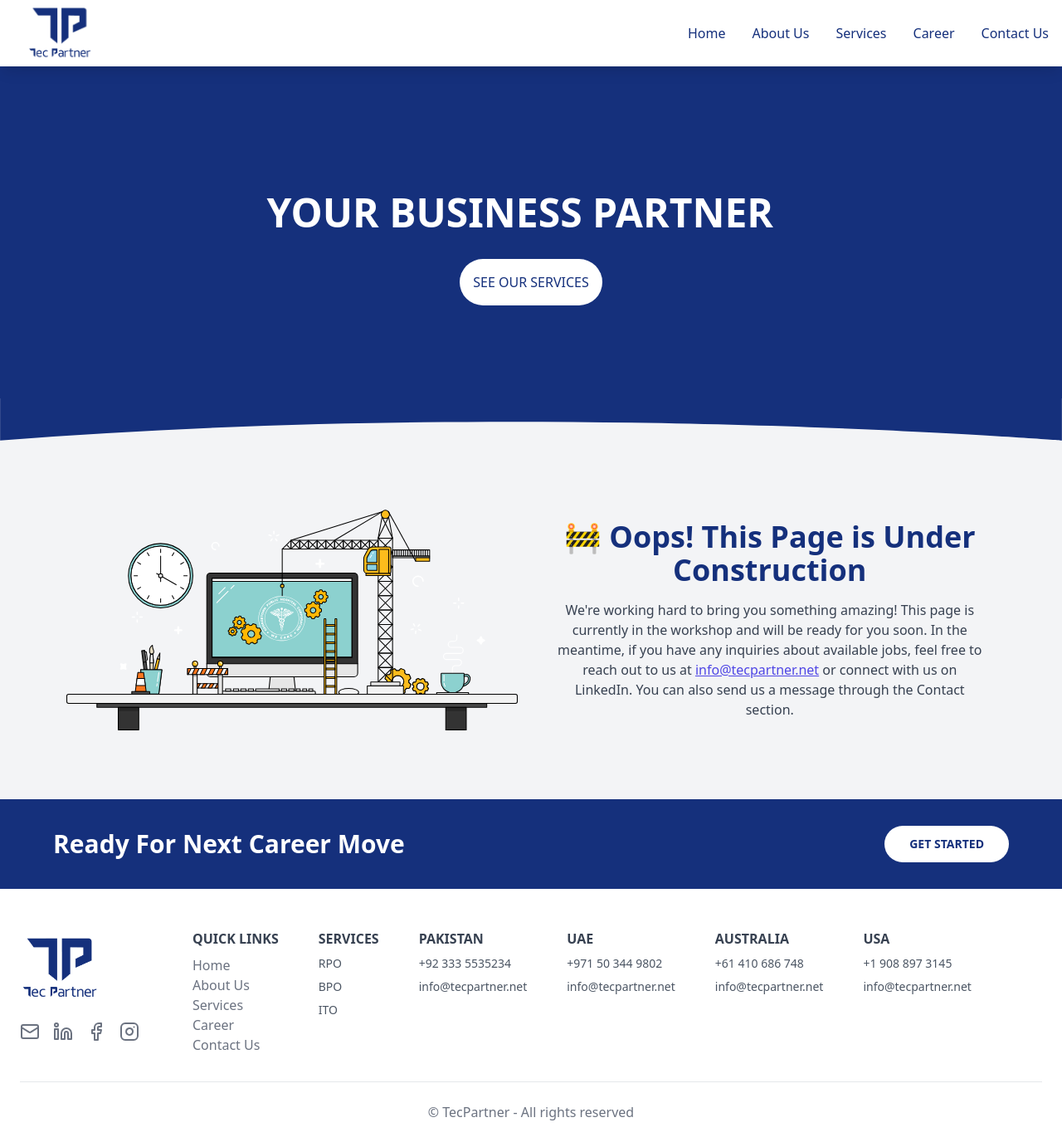
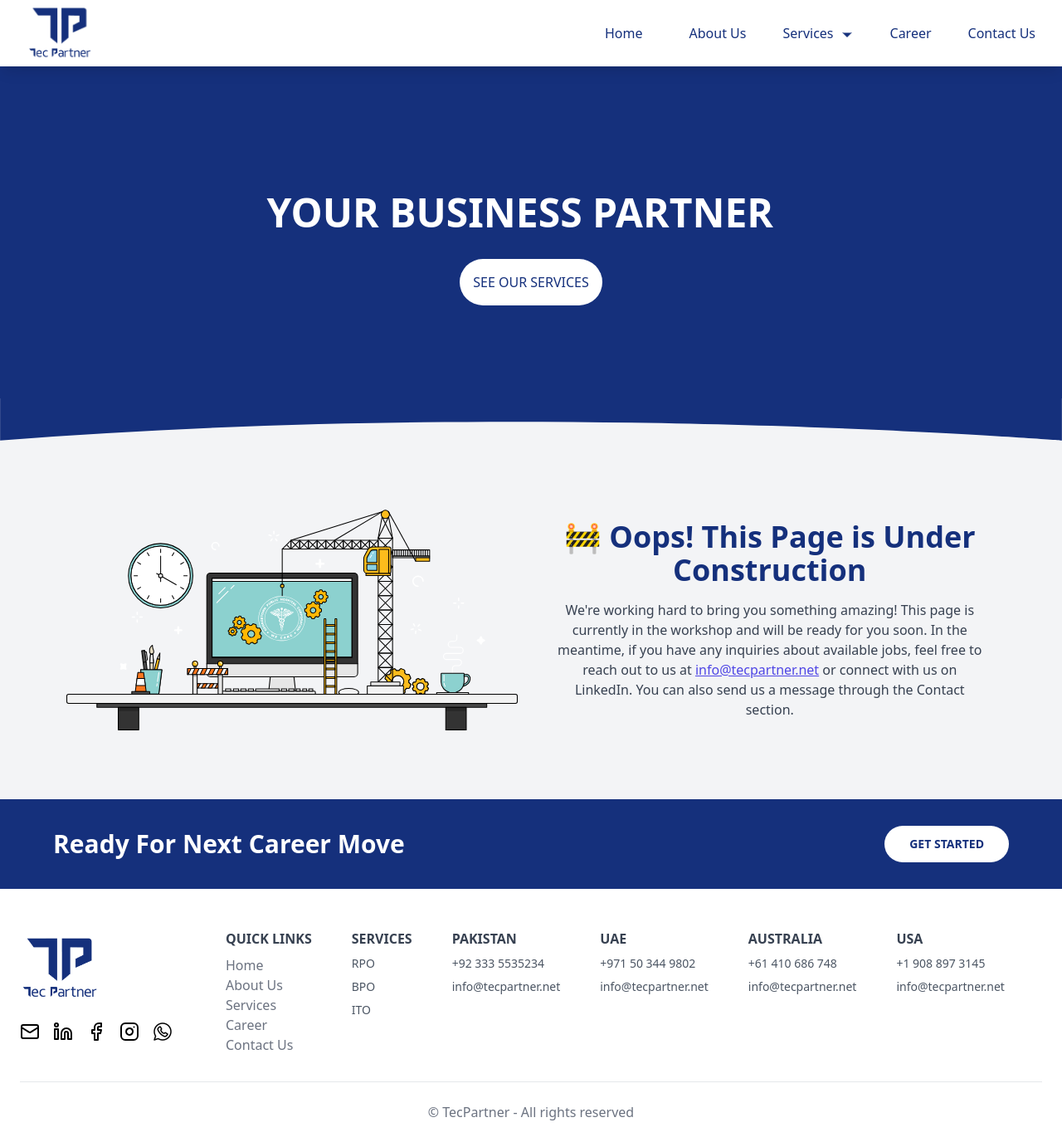
Before and after one commit to anees-tech/TecPartner, a React (Create React App) app: page /Career in a window 1280 px wide. Shown: the whole page at 83% size. Built offline with nearby package versions, Linux system fonts and the light colour scheme.

Commit message:
whatsapp api

```diff
--- a/src/components/Footer.jsx
+++ b/src/components/Footer.jsx
@@ -15,7 +15,9 @@
               <div>
                 <div className="flex my-4 gap-4 text-gray-500">
                   <a
-                    href="#"
+                    href="mailto:info@tecpartner.net"
+                    target="_blank"
+                    rel="noopener noreferrer"
                     className="hover:text-gray-700 hover:underline flex gap-2"
                   >
                     <svg
@@ -23,6 +25,7 @@
                       width="24"
                       height="24"
                       viewBox="0 0 24 24"
+                      color="black"
                       fill="none"
                       stroke="currentColor"
                       stroke-width="2"
@@ -36,11 +39,14 @@
                   </a>
 
                   <a
-                    href="#"
+                    href="https://www.linkedin.com/company/tec-partner/"
+                    target="_blank"
+                    rel="noopener noreferrer"
                     className="hover:text-gray-700 hover:underline flex gap-2"
                   >
                     <svg
                       xmlns="http://www.w3.org/2000/svg"
+                      color="black"
                       width="24"
                       height="24"
                       viewBox="0 0 24 24"
@@ -59,6 +65,8 @@
 
                   <a
                     href="#"
+                    target="_blank"
+                    rel="noopener noreferrer"
                     className="hover:text-gray-700 hover:underline flex gap-2"
                   >
                     <svg
@@ -67,6 +75,7 @@
                       height="24"
                       viewBox="0 0 24 24"
                       fill="none"
+                      color="black"
                       stroke="currentColor"
                       stroke-width="2"
                       stroke-linecap="round"
@@ -78,8 +87,10 @@
                   </a>
 
                   <a
-                    href="#"
+                    href="https://www.instagram.com/tec.partner?utm_source=qr&igsh=Nnhncm0zcXNndzJu"
                     className="hover:text-gray-700 hover:underline flex gap-2"
+                    target="_blank"
+                    rel="noopener noreferrer"
                   >
                     <svg
                       xmlns="http://www.w3.org/2000/svg"
@@ -87,6 +98,7 @@
                       height="24"
                       viewBox="0 0 24 24"
                       fill="none"
+                      color="black"
                       stroke="currentColor"
                       stroke-width="2"
                       stroke-linecap="round"
@@ -97,6 +109,19 @@
                       <path d="M16 11.37A4 4 0 1 1 12.63 8 4 4 0 0 1 16 11.37z" />
                       <line x1="17.5" x2="17.51" y1="6.5" y2="6.5" />
                     </svg>
+                  </a>
+
+                  <a
+                    href="https://api.whatsapp.com/send?phone=923335535234"
+                    className="hover:text-gray-700 hover:underline flex gap-2"
+                    target="_blank"
+                    rel="noopener noreferrer"
+                  >
+                    <img
+                      src="images/whatsapp.png"
+                      alt="whatsapp"
+                      className="h-6 w-6 text-pink-50"
+                    />
                   </a>
                 </div>
               </div>
--- a/src/components/HeaderForPages.jsx
+++ b/src/components/HeaderForPages.jsx
@@ -7,7 +7,7 @@
   return (
     <div data-aos="fade-up">
       <Navbar />
-      <div className="bg-[#15307c] h-[30rem] flex flex-col justify-center sm:justify-end items-center pb-12 sm:pb-16 gap-4">
+      <div className="bg-[#15307c] h-[30rem] flex flex-col justify-center sm:justify-end items-center pb-12 sm:pb-24 gap-4">
         <h1
           data-aos="fade-up"
           className="text-4xl -mb-24 sm:m-0 sm:p-0 sm:text-4xl xs:text-3xl p-8 font-bold flex flex-wrap text-white"
--- a/src/components/IndivisualSecvice.jsx
+++ b/src/components/IndivisualSecvice.jsx
@@ -86,7 +86,7 @@
   console.log(filteredServiceData);
   return (
     <div className="bg-gray-100 text-gray-500">
-      <HeaderForPages heading={service.heading || "Service not found."} />
+      <HeaderForPages heading={service.heading || "Service not found."}/>
       <div className="p-10">
         {service.heading ? (
           <>
--- a/src/components/Navbar.jsx
+++ b/src/components/Navbar.jsx
@@ -1,13 +1,24 @@
-import { useState } from "react";
+import { useEffect, useState } from "react";
 import { Link } from "react-router-dom";
 
 const Navbar = () => {
   const [isNavbarOpen, setNavbarOpen] = useState(false);
 
+  useEffect(() => {
+    if (isNavbarOpen) {
+      document.body.style.overflow = "hidden";
+    } else {
+      document.body.style.overflow = "auto";
+    }
+  }, [isNavbarOpen]);
+
 
   const toggleNavbar = () => {
-    setNavbarOpen(!isNavbarOpen);
+    setNavbarOpen((prevState) => !prevState);
   };
+
+  const linkClasses =
+    "block py-2 text-[#15307c] hover:bg-[#15307c] hover:text-white rounded-full px-4 duration-500";
 
   return (
     <nav className=" mirror h-18 bg-white border-gray-200 scroll-smooth focus:scroll-auto shadow-lg	 fixed w-full z-30 ">
@@ -20,6 +31,7 @@
         <button
           onClick={toggleNavbar}
           type="button"
+          aria-label="Toggle navigation menu"
           className="inline-flex items-center p-2 w-10 h-10 justify-center text-sm  rounded-lg md:hidden text-[#15307c] focus:outline-none focus:ring-2 focus:ring-[#9eafd6] "
           aria-controls="navbar-multi-level"
           aria-expanded={isNavbarOpen}
@@ -34,9 +46,9 @@
           >
             <path
               stroke="currentColor"
-              stroke-linecap="round"
-              stroke-linejoin="round"
-              stroke-width="2"
+              strokeLinecap="round"
+              strokeLinejoin="round"
+              strokeWidth="2"
               d="M1 1h15M1 7h15M1 13h15"
             />
           </svg>
@@ -47,50 +59,72 @@
           } w-full md:block md:w-auto`}
           id="navbar-multi-level"
         >
-          <ul className="flex flex-col font-medium p-4 md:p-0 mt-4 border border-[#9eafd6] rounded-lg  md:space-x-8 rtl:space-x-reverse md:flex-row md:mt-0 md:border-0 ">
+          <ul className="flex flex-col font-medium p-4 md:p-0 mt-4 border border-[#9eafd6] rounded-lg md:flex-row md:mt-0 md:border-0 space-x-3 rtl:space-x-4">
             {/* Home */}
-            <li>
-              <Link
-                to="/"
-                className="block py-2 text-[#15307c] hover:text-[#728bc5]  duration-500 rounded"
-                aria-current="page"
-              >
+            <li className="px-3">
+              <Link to="/" className={linkClasses}  aria-current="page">
                 Home
               </Link>
             </li>
             {/* about */}
             <li>
-              <Link
-                to="/AboutUs"
-                className="block py-2 text-[#15307c] hover:text-[#728bc5] duration-500 rounded"
-              >
+              <Link to="/AboutUs" className={linkClasses}>
                 About Us
               </Link>
             </li>
             {/* Services */}
             <li>
-              <Link
-                to="/Services"
-                className="block py-2 text-[#15307c] hover:text-[#728bc5] duration-500 rounded"
-              >
-                Services
+              <Link to="/services">
+                <div className="dropdown dropdown-hover w-full">
+                  <div
+                    tabIndex={0}
+                    role="button"
+                    className="flex gap-2 items-center justify-start py-2 text-[#15307c] hover:bg-[#15307c] hover:text-white rounded-full px-4 duration-500 border-transparent border-0"
+                  >
+                    <h3>Services</h3>
+                    <svg
+                      className="h-4 mt-1"
+                      data-slot="icon"
+                      aria-hidden="true"
+                      fill="#15307c"
+                      stroke-width="1.5"
+                      stroke="currentColor"
+                      viewBox="0 0 24 24"
+                      xmlns="http://www.w3.org/2000/svg"
+                    >
+                      <path
+                        d="m19.5 8.25-7.5 7.5-7.5-7.5"
+                        stroke-linecap="round"
+                        stroke-linejoin="round"
+                      ></path>
+                    </svg>
+                  </div>
+                  <ul
+                    tabIndex={0}
+                    className="dropdown-content menu rounded-box z-[1] w-52 p-2 bg-white shadow-lg shadow-[#15307c]"
+                  >
+                    <li className="text-[#15307c] hover:bg-[#15307c] hover:text-white rounded transition ease-in-out duration-500 focus:bg-[#15307c]">
+                      <Link to="/service-detail/rpo">RPO</Link>
+                    </li>
+                    <li className="text-[#15307c] hover:bg-[#15307c] hover:text-white rounded-lg transition ease-in-out duration-500">
+                      <Link to="/service-detail/bpo">BPO</Link>
+                    </li>
+                    <li className="text-[#15307c] hover:bg-[#15307c] hover:text-white rounded-lg transition ease-in-out duration-500">
+                      <Link to="/service-detail/ito">ITO</Link>
+                    </li>
+                  </ul>
+                </div>
               </Link>
             </li>
             {/* Career */}
             <li>
-              <Link
-                to="/Career"
-                className="block py-2 text-[#15307c] hover:text-[#728bc5] duration-500 rounded"
-              >
+              <Link to="/Career" className={linkClasses}>
                 Career
               </Link>
             </li>
             {/* Contact */}
             <li>
-              <Link
-                to="/ContactUs"
-                className="block py-2 text-[#15307c] hover:text-[#728bc5] duration-500 rounded"
-              >
+              <Link to="/ContactUs" className={linkClasses}>
                 Contact Us
               </Link>
             </li>
```
Also changed, not shown: public/images/whatsapp.png (added).
